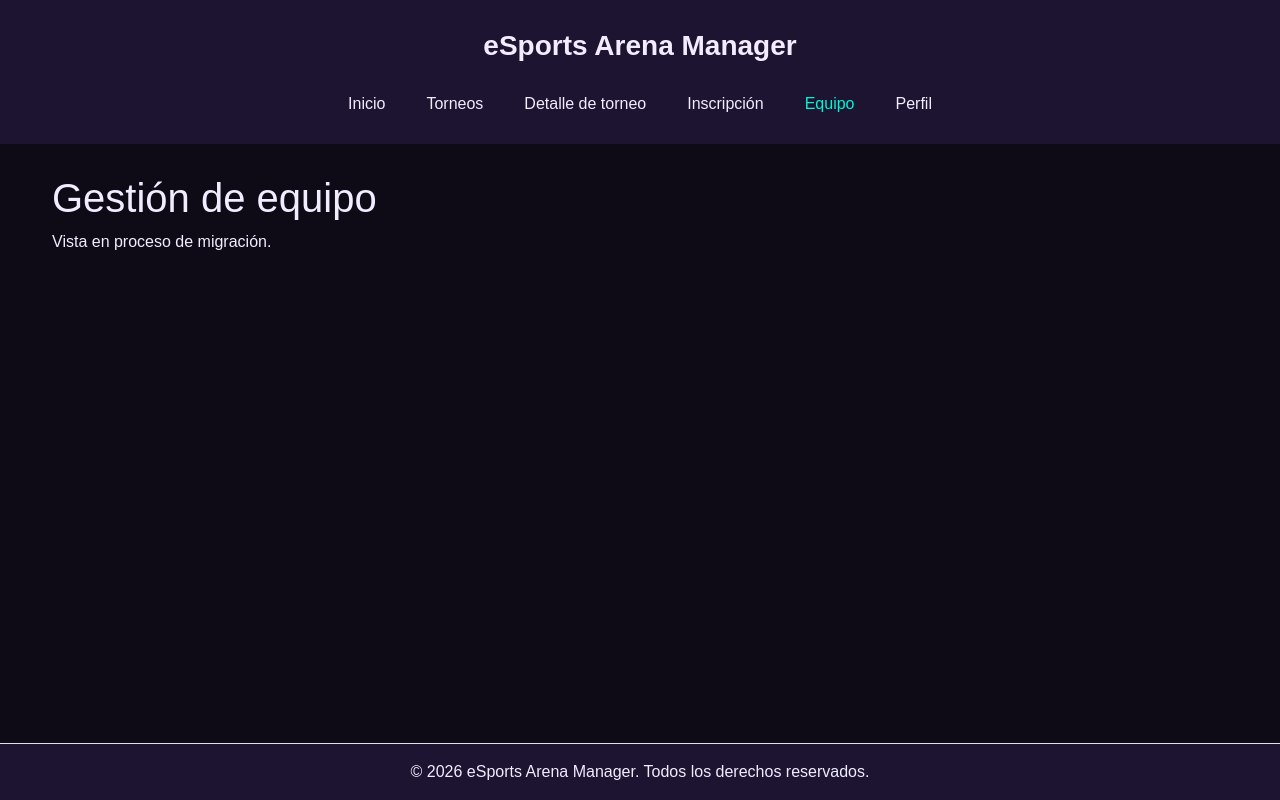
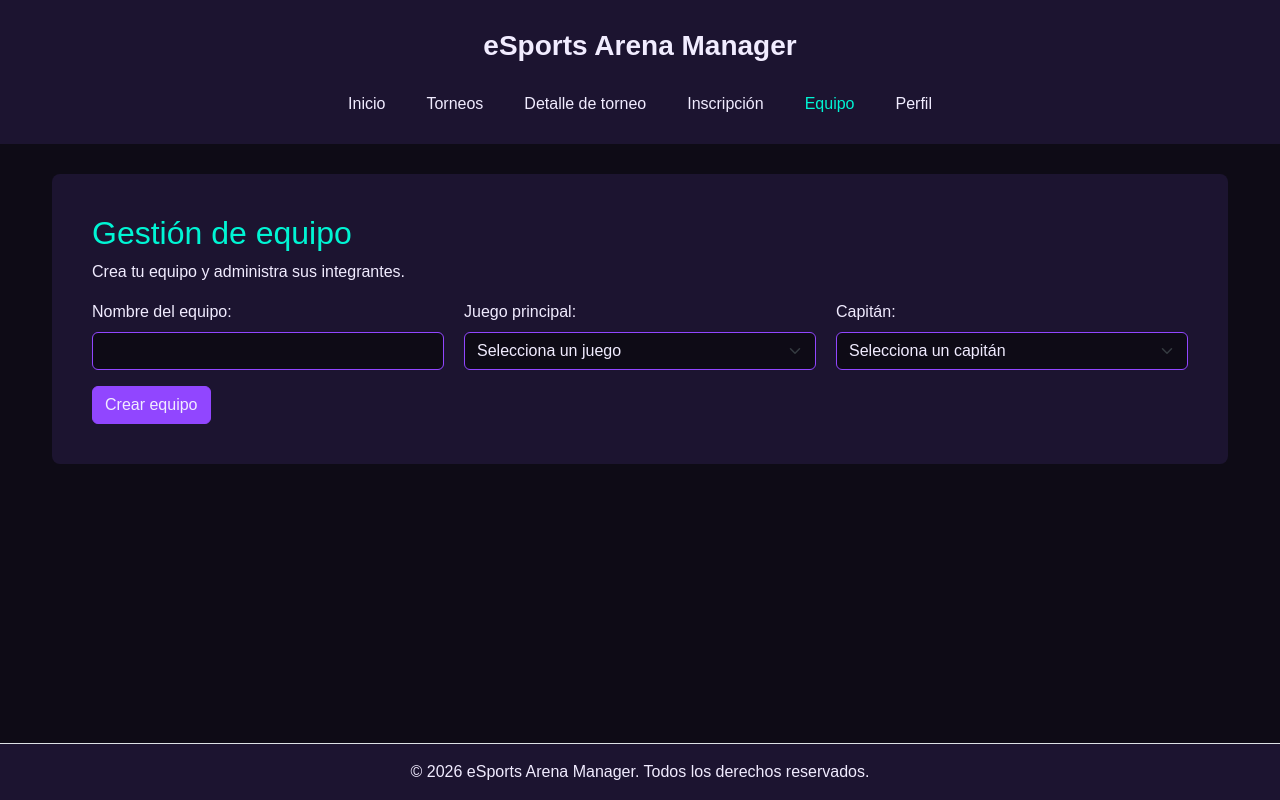
Before and after one commit to Emanuel-Serey/proyecto-esports-frontend-react, a React (Vite) app: page /equipo in a window 1280 px wide. Built offline with nearby package versions, Linux system fonts and the light colour scheme.

Commit message:
Se migra vista de gestion de equipo a react

```diff
--- a/src/views/equipo.jsx
+++ b/src/views/equipo.jsx
@@ -1,19 +1,15 @@
+import FormularioEquipo
+    from "../components/FormularioEquipo.jsx";
+
+
 function Equipo() {
 
     return (
-
         <main className="container py-4">
 
-            <h1>
-                Gestión de equipo
-            </h1>
-
-            <p>
-                Vista en proceso de migración.
-            </p>
+            <FormularioEquipo />
 
         </main>
-
     );
 }
 
```
